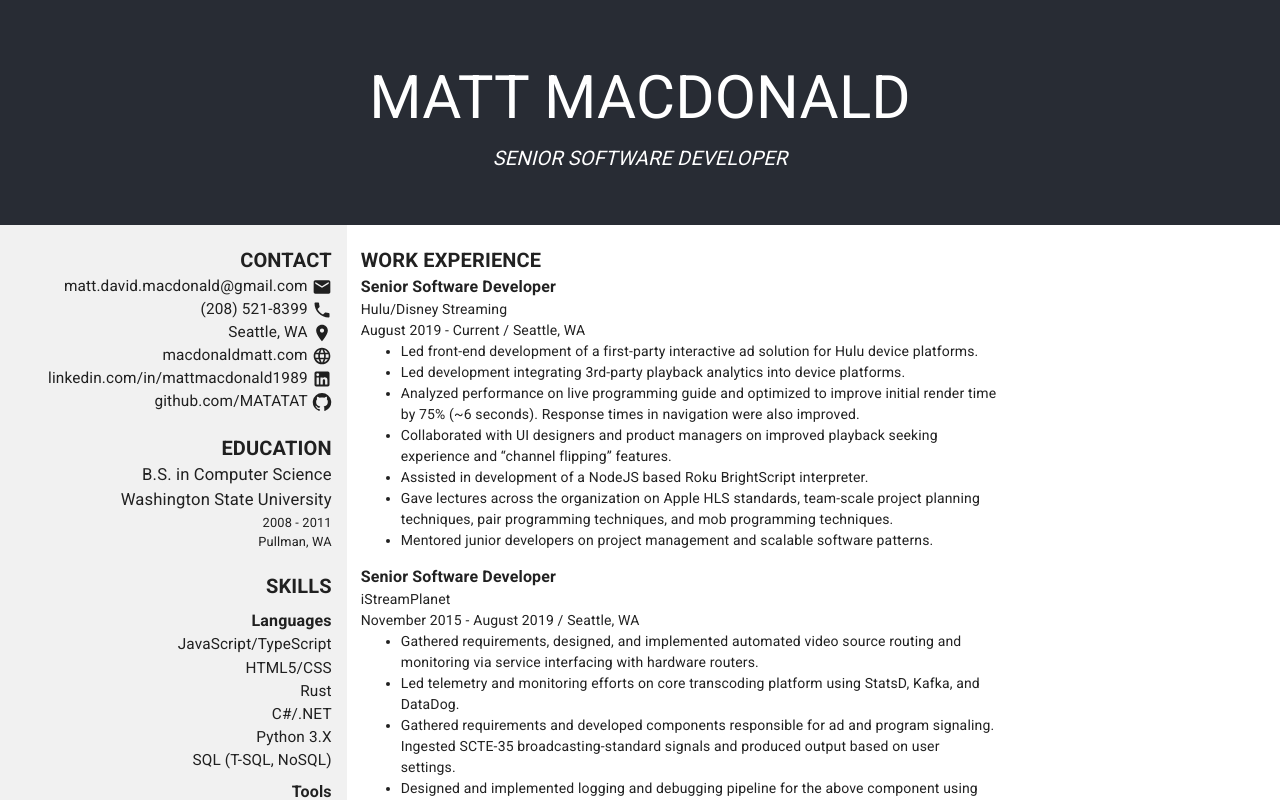
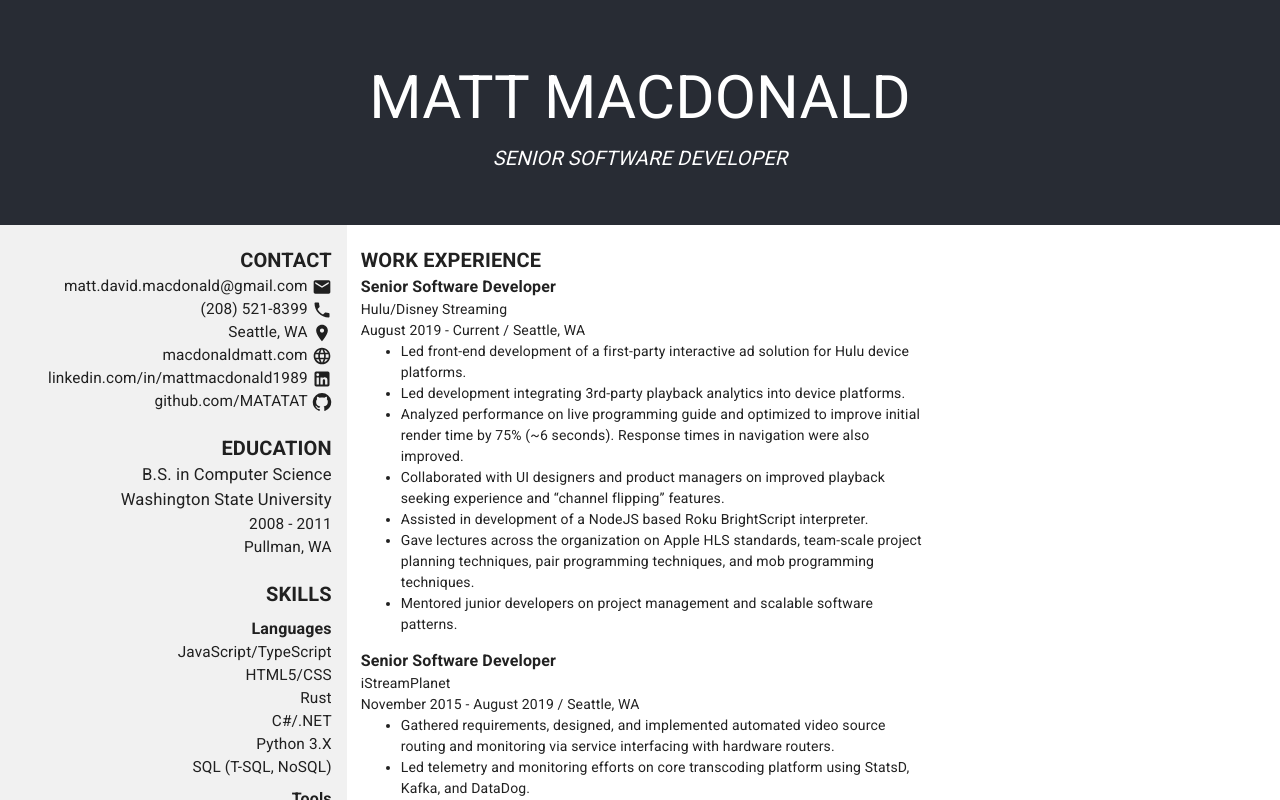
Before and after one commit to MATATAT/resume, a React (Create React App) app: page / in a window 1280 px wide. Shown: the top 800 px of the page. Built offline with nearby package versions, Linux system fonts and the light colour scheme.

Commit message:
fixing some styling

```diff
--- a/src/MainExperience.css
+++ b/src/MainExperience.css
@@ -1,9 +1,8 @@
 .MainExperience {
     font-size: 14px;
-    display: flex;
-    flex-direction: column;
     padding-bottom: 10rem;
     padding-left: 1em;
+    padding-right: 5vw;
     max-width: 650px;
 }
 
--- a/src/SideBar.css
+++ b/src/SideBar.css
@@ -31,7 +31,7 @@
 }
 
 .SideBar-education-subtitle {
-    font-size: 1vw;
+    font-size: 1.2vw;
 }
 
 .SideBar-skills-subtitle {
```
